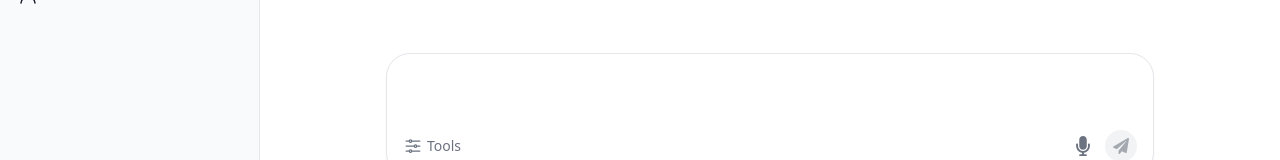
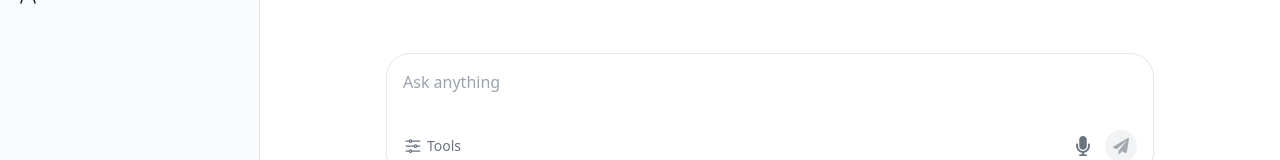
Before and after one commit to NurjahanJ/icon-messages, a React (Create React App) app: page / in a window 1280 px wide. Shown: the part 379-539 px from the top of the page. Built offline with nearby package versions, Linux system fonts and the light colour scheme.

Commit message:
added the chatbox text placeholder

```diff
--- a/src/components/ChatInput.js
+++ b/src/components/ChatInput.js
@@ -163,6 +163,7 @@ const ChatInput = ({ onSendMessage, disabled }) => {
                   handleSubmit(e);
                 }
               }}
+              placeholder="Ask anything"
               disabled={disabled || hasReachedLimit}
               className="w-full resize-none bg-transparent border-0 focus:ring-0 focus:outline-none text-gray-900 p-0 m-0"
               rows="1"
```
